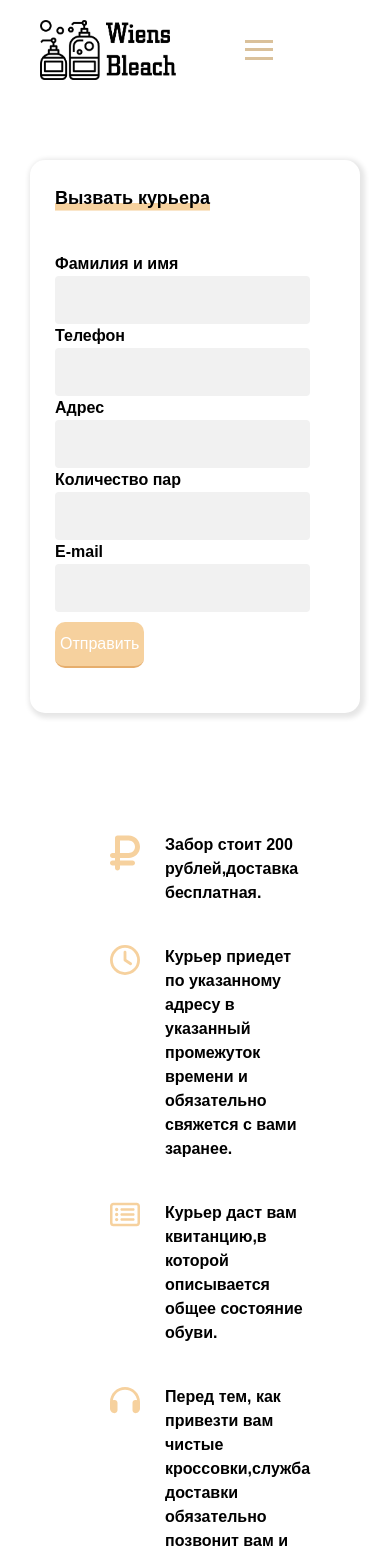
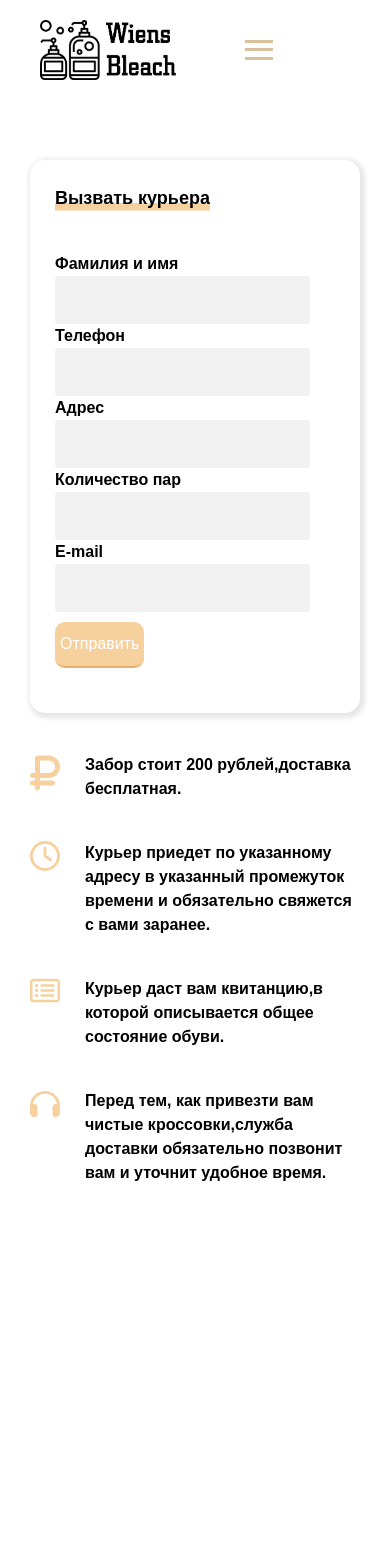
Before and after one commit to WiensRoman/bleach, a Vue app: page /courier in a window 390 px wide. Shown: the top 1555 px of the page. After the commit the page ends 1345 px from the top, so only its background shows below. Built offline with nearby package versions, Linux system fonts and the light colour scheme.

Commit message:
courier form adaptive 4

```diff
--- a/src/assets/styles/_media.scss
+++ b/src/assets/styles/_media.scss
@@ -520,7 +520,7 @@
   .courier-row {
     padding: 0 20px !important;
   }
-  .courier-row info {
+  .courier-row .info {
     padding: 0 !important;
   }
   .before p,
```
